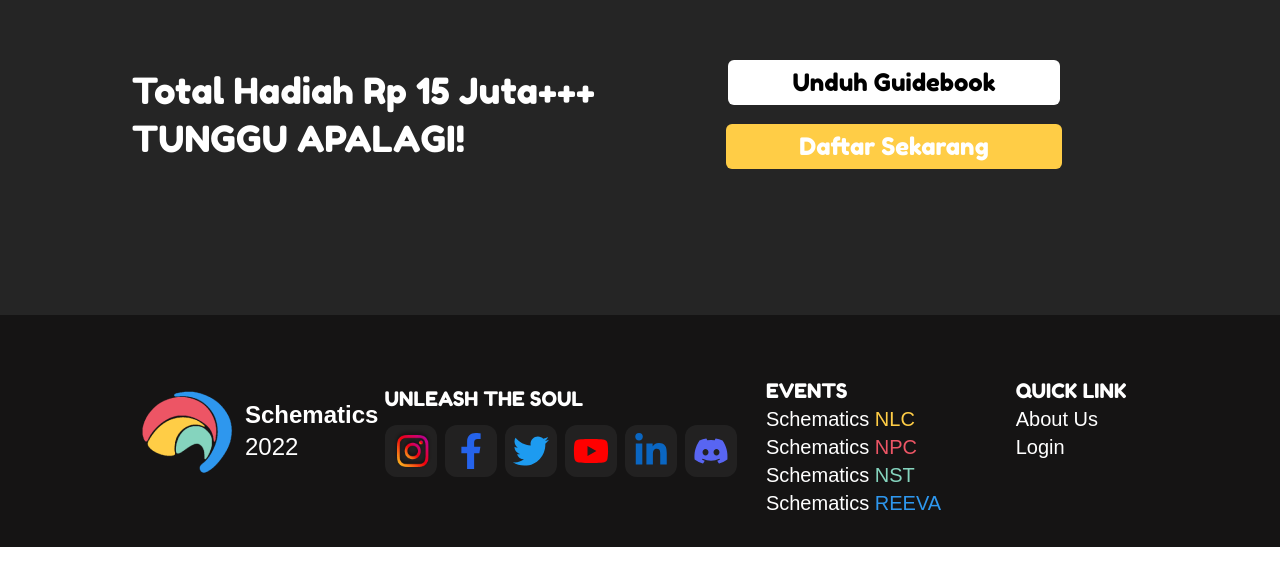
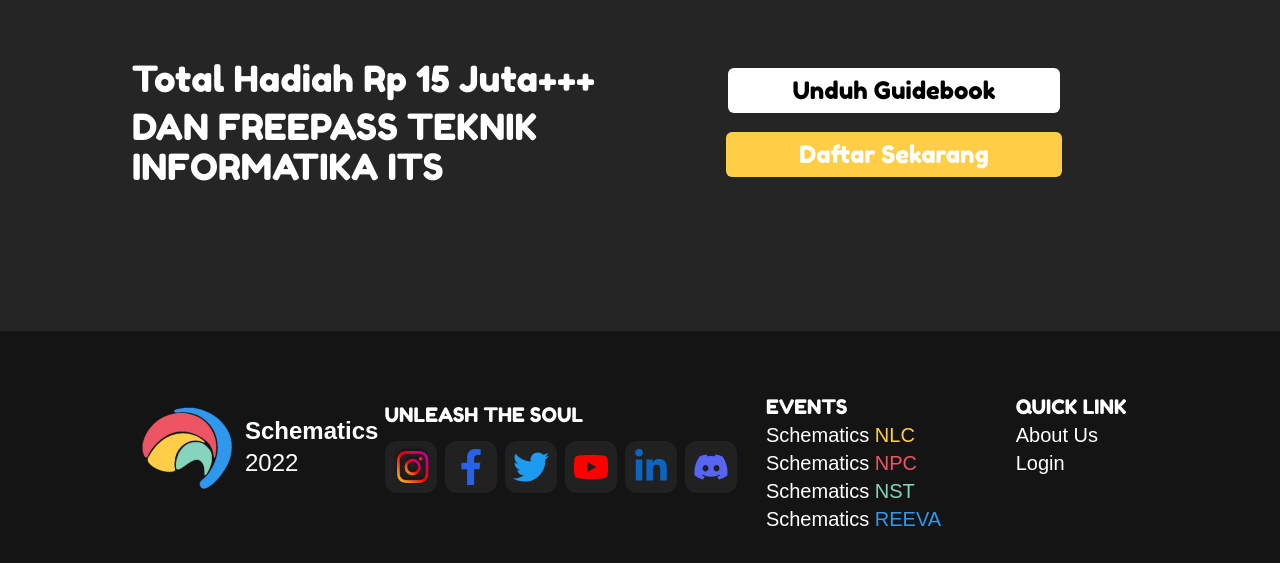
Before and after one commit to Teche-Corp/schematics-2022-frontend, a Next.js app: page /nlc in a window 1280 px wide. Shown: the part 2965-3528 px from the top of the page. Built offline with nearby package versions, Linux system fonts and the light colour scheme.

Commit message:
fix: change text bottom NLC page

```diff
--- a/pages/nlc.jsx
+++ b/pages/nlc.jsx
@@ -197,7 +197,7 @@
                 Total Hadiah Rp 15 Juta+++
               </h2>
               <h2 className="mt-6 text-4xl text-center text-white uppercase xl:text-start sm:mt-2 2xl:text-5xl font-primary">
-                Tunggu Apalagi!
+              Dan Freepass Teknik Informatika ITS
               </h2>
             </div>
             {/* guidebook text end */}
```
